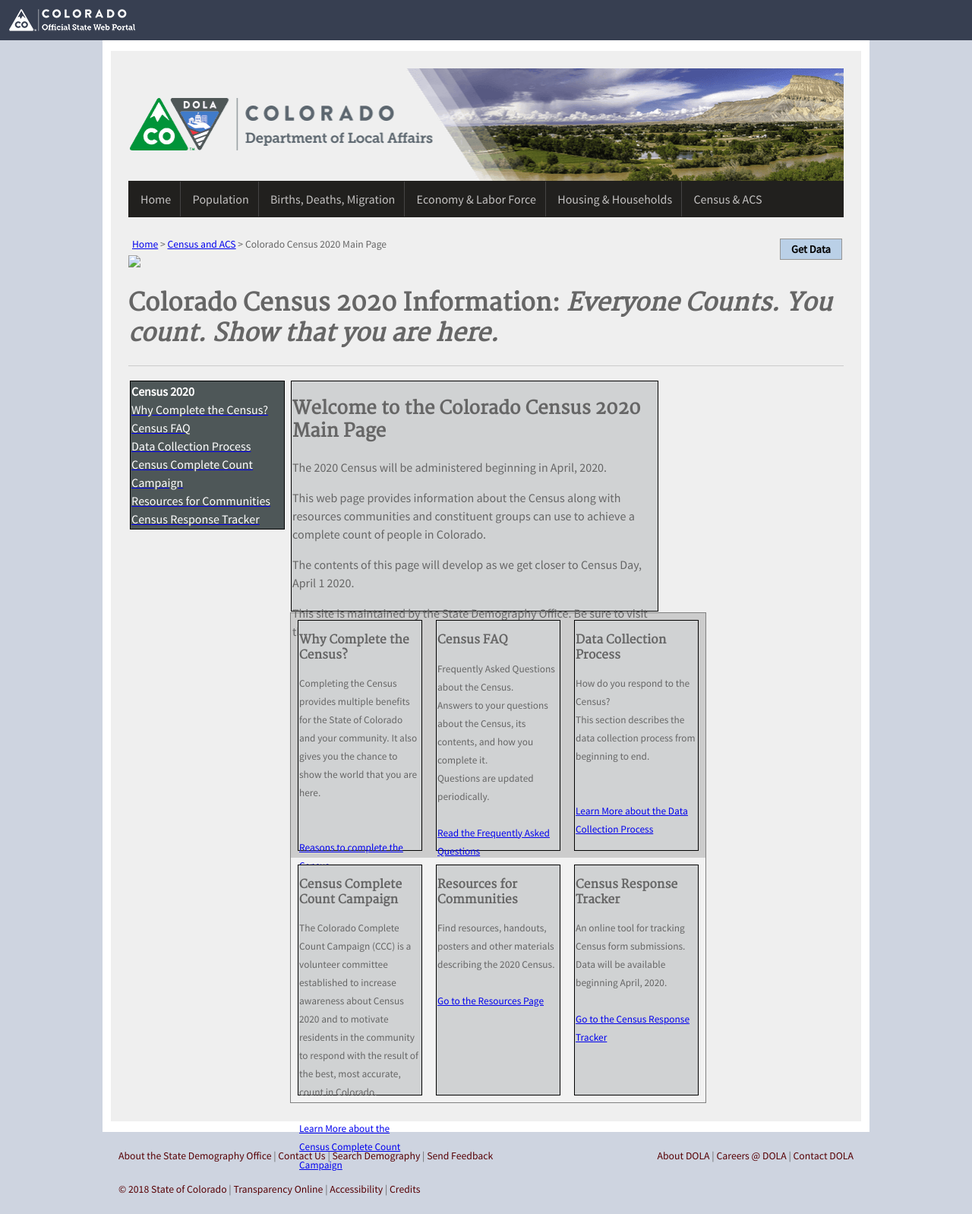
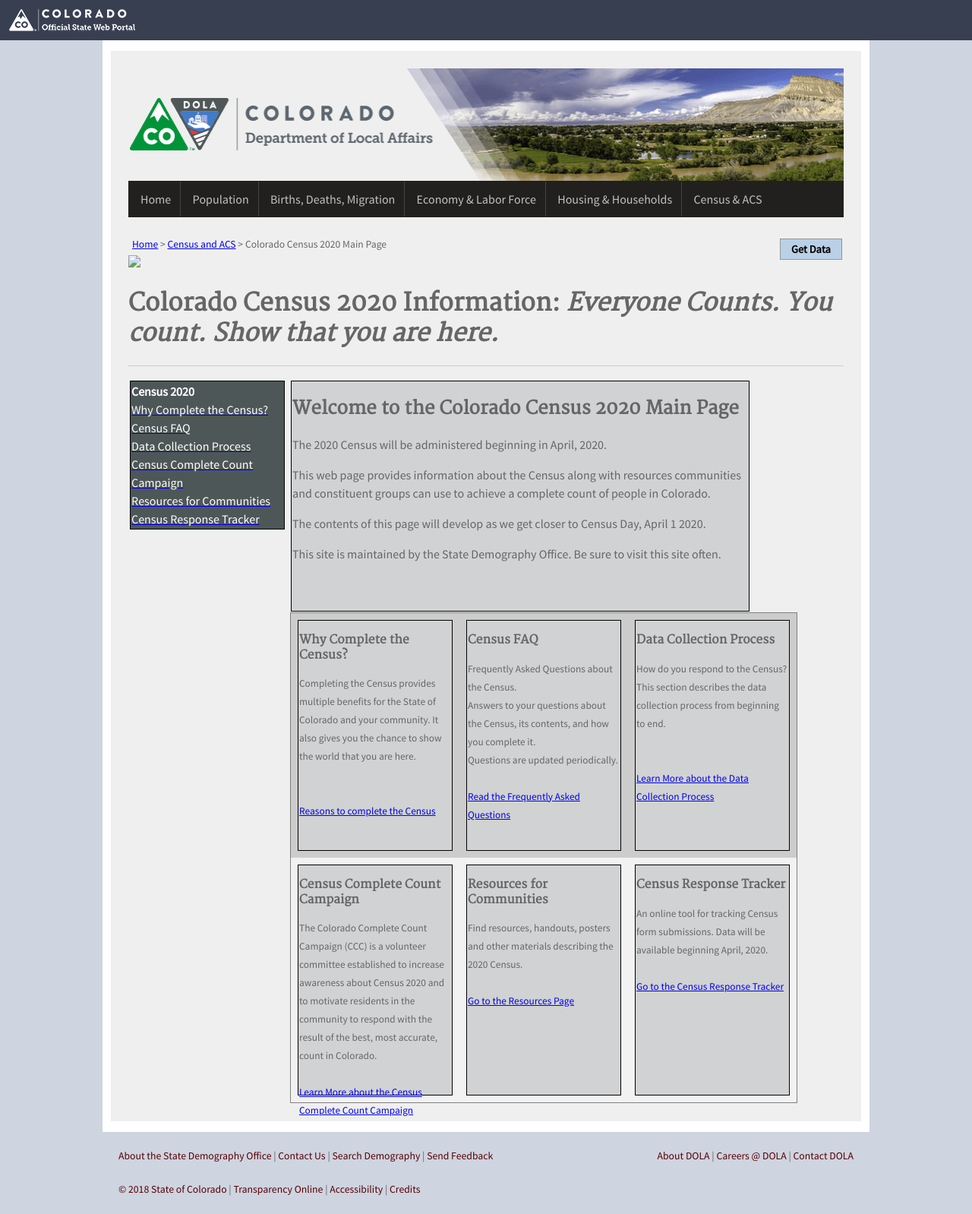
Before and after one commit to TBleess/Website_New, a Jekyll site: the page built from pages/5_CensusACS/census_2020_main.html, in a window 1280 px wide. Shown: the whole page at 76% size. Built offline with Jekyll 4.4.1, drawn with Linux system fonts in a browser that asks for light colours.

Commit message:
Update census_2020_main.html

```diff
--- a/pages/5_CensusACS/census_2020_main.html
+++ b/pages/5_CensusACS/census_2020_main.html
@@ -23,7 +23,7 @@
 }
 .column2 {
     float: left;
-    width: 480px;
+    width: 600px;
     padding: 1px;
 }
 
@@ -46,7 +46,7 @@
 
 #wide_box  {
     background-color: #d0d2d3;
-    width: 480px;
+    width: 600px;
 	height: 300px;
     border: 1px solid black ;
     padding: 1px;
@@ -56,7 +56,7 @@
 #content_box {
     font-size :10pt;
     background-color: #d0d2d3;
-   	width: 160px;
+   	width: 200px;
 	height: 300px;
     border: 1px solid black ;
     padding: 1px;
```
